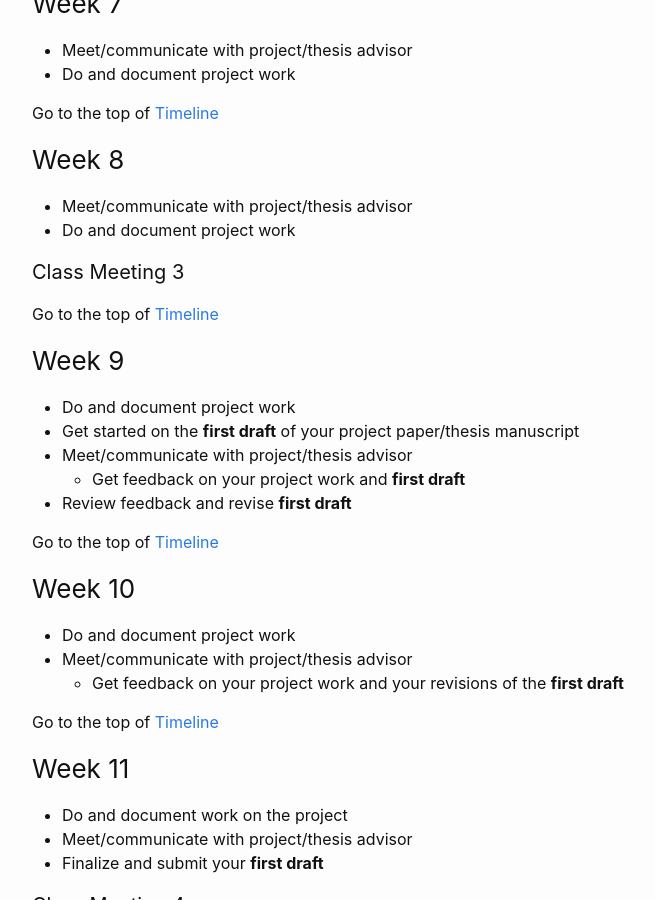
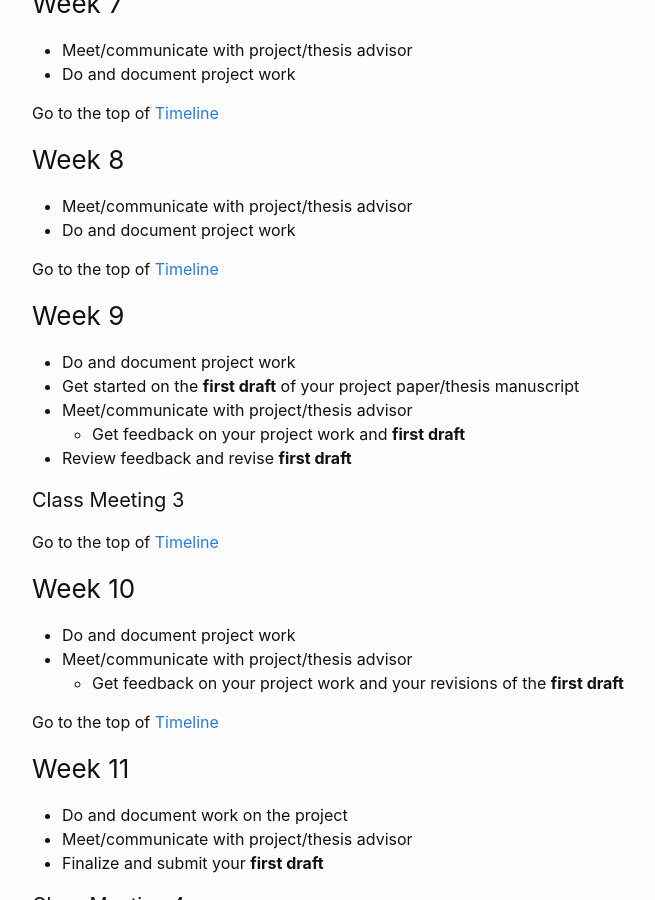
Before and after one commit to unh-comp-master-project/unh-comp-master-project.github.io, a Jekyll site: the page built from weekly-schedule.md, in a window 1280 px wide and 900 px high, scrolled down 4817 px. Shown: the whole window, without its empty margins (208-863 px from the left). Built offline with Jekyll 4.4.1, drawn with Linux system fonts in a browser that asks for light colours; part of the change alters nothing that is shown.

```diff
--- a/weekly-schedule.md
+++ b/weekly-schedule.md
@@ -190,8 +190,6 @@ Go to the top of [Timeline](#timeline)
 * Meet/communicate with project/thesis advisor
 * Do and document project work
 
-#### Class Meeting 3
-
 Go to the top of [Timeline](#timeline)
 
 ### Week 9
@@ -200,6 +198,8 @@ Go to the top of [Timeline](#timeline)
 * Meet/communicate with project/thesis advisor
     * Get feedback on your project work and **first draft**
 * Review feedback and revise **first draft**
+
+#### Class Meeting 3
 
 Go to the top of [Timeline](#timeline)
 
```
